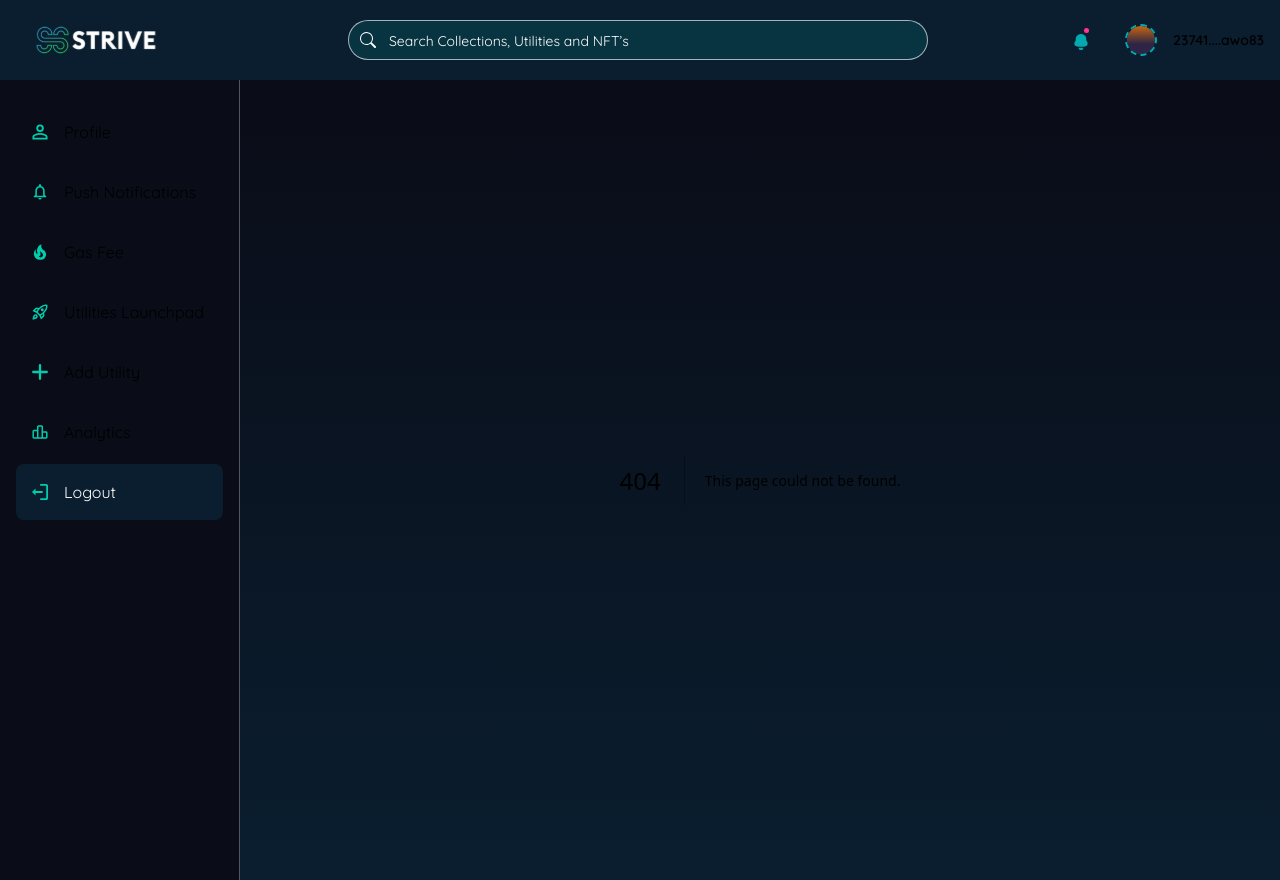
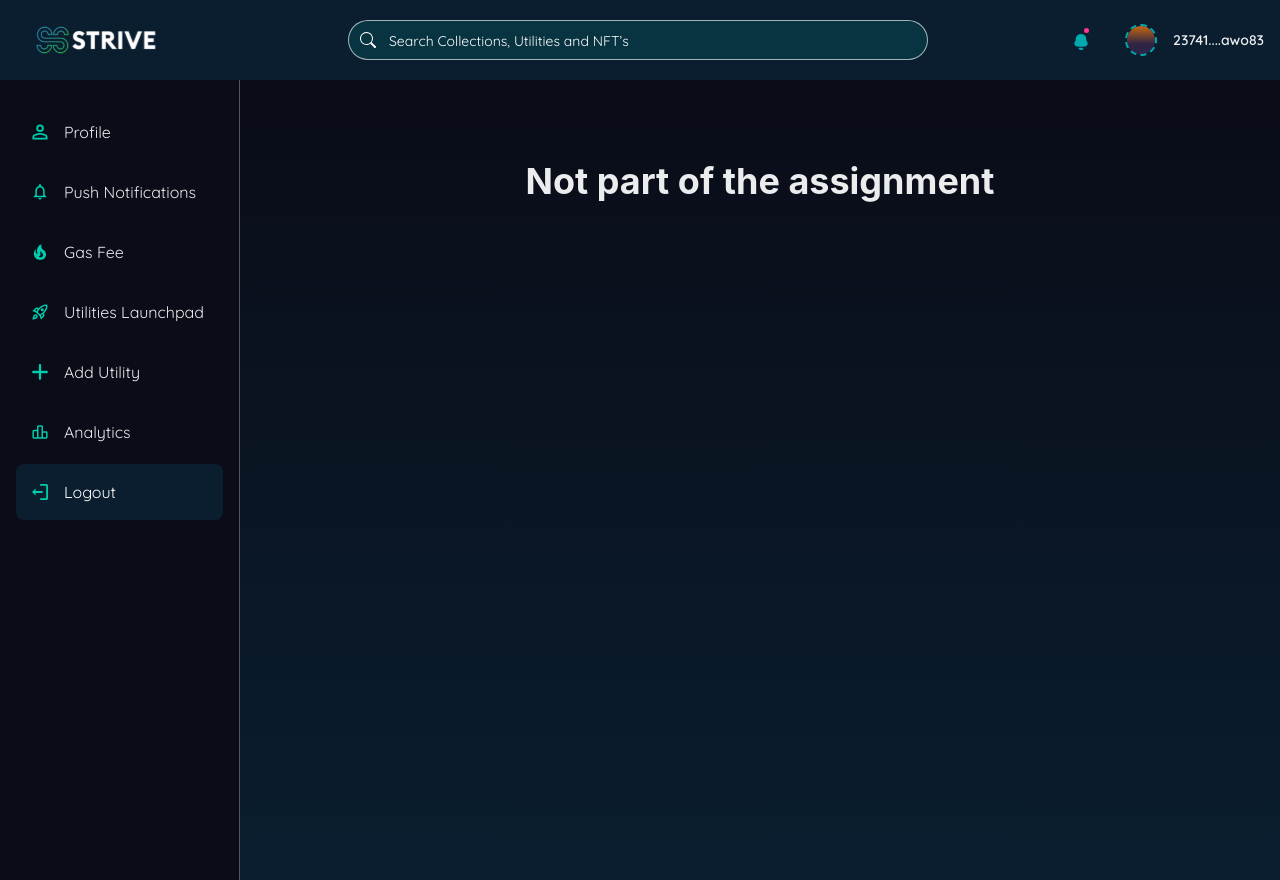
Before and after one commit to lazyfuhrer/strive-network-task, a Next.js app: page /logout in a window 1280 px wide. Before the commit this address had no page. Built offline with nearby package versions, Linux system fonts and the light colour scheme.

Commit message:
feat: created 2 pages

```diff
--- /dev/null
+++ b/src/pages/logout.tsx
@@ -0,0 +1,12 @@
+import { Center, Heading } from '@chakra-ui/react'
+import React from 'react'
+
+export default function Logout() {
+  return (
+    <>
+        <Center p={20}>
+            <Heading>Not part of the assignment</Heading>
+        </Center>
+    </>
+  )
+};
```
Also changed, not shown: src/pages/analytics.tsx (added, +12 -0 lines).
